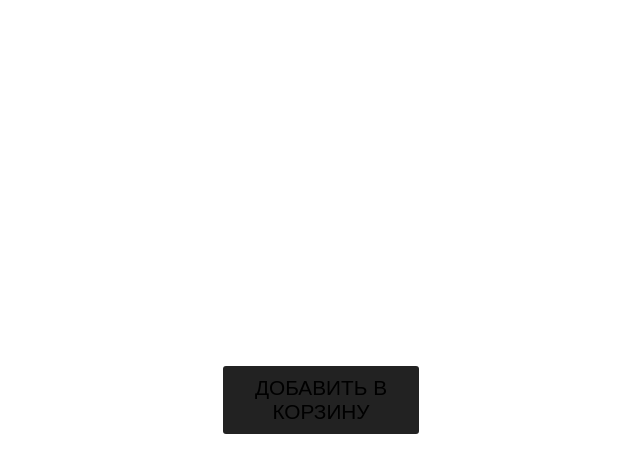
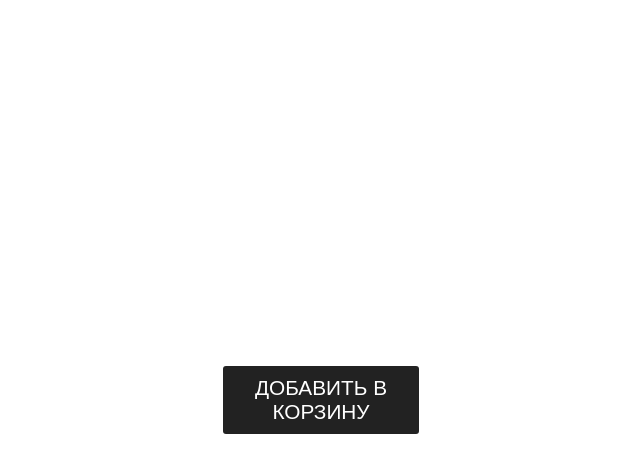
Before and after one commit to thimovez/popup, a website: page src/index.html in a window 1280 px wide. In both pictures the pointer is over the button "ДОБАВИТЬ В КОРЗИНУ". Shown: the whole page, without its empty margins (319-959 px from the left). Drawn offline with nearby package versions, Linux system fonts and the light colour scheme; files that its build step writes are made by us from their sources.

Commit message:
change animation button

```diff
--- a/src/sass/blocks/_addToBacket.scss
+++ b/src/sass/blocks/_addToBacket.scss
@@ -27,8 +27,6 @@
     &:hover {
         background-color: #222;
         border: none;
-        a {
-            color: #fff;
-        }
+        color: #fff;
     }
 }
```
Also changed, not shown: docs/css/style.min.css.
